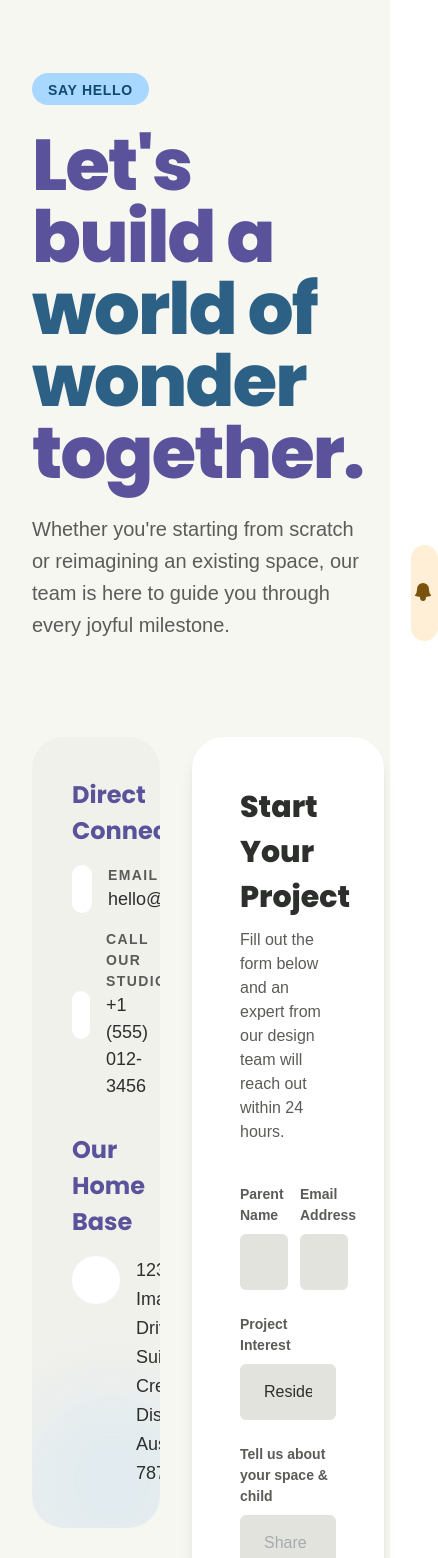
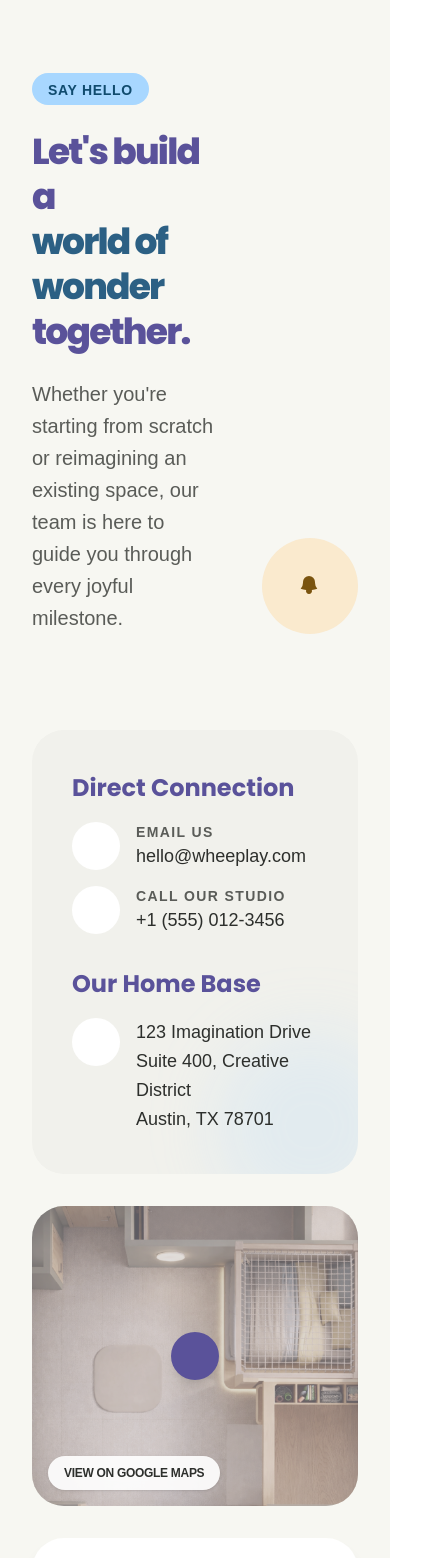
Before and after one commit to Juanhoy/whee, a React (Vite) app: page /contact in a window 390 px wide. Shown: the part 200-1758 px from the top of the page, 438 px wide, since content can reach past the window. Built offline with nearby package versions, Linux system fonts and the light colour scheme.

Commit message:
Add files via upload

```diff
--- a/src/app/pages/Contact.tsx
+++ b/src/app/pages/Contact.tsx
@@ -14,7 +14,7 @@ export function Contact() {
               </span>
             </div>
 
-            <h1 className="font-['Poppins',sans-serif] font-extrabold text-[72px] leading-[72px] tracking-[-1.8px] mb-6">
+            <h1 className="font-['Poppins',sans-serif] font-extrabold text-[36px] sm:text-[48px] md:text-[60px] lg:text-[72px] leading-tight tracking-[-1.8px] mb-6">
               <span className="text-[#5a529a]">Let's build a</span>
               <br />
               <span className="text-[#2c6084]">world of wonder</span>
@@ -36,9 +36,9 @@ export function Contact() {
         </div>
 
         {/* Contact Info and Form Grid */}
-        <div className="grid grid-cols-12 gap-8 mb-24">
+        <div className="flex flex-col lg:grid lg:grid-cols-12 gap-8 mb-24">
           {/* Contact Details & Map */}
-          <div className="col-span-5 flex flex-col gap-8">
+          <div className="lg:col-span-5 flex flex-col gap-8">
             {/* Info Card */}
             <div className="bg-[#f1f1ec] rounded-[32px] p-10 relative overflow-hidden">
               <div className="absolute bg-[rgba(168,215,255,0.2)] blur-[32px] bottom-[-48px] right-[-48px] rounded-full w-[192px] h-[192px]" />
@@ -124,17 +124,16 @@ export function Contact() {
           </div>
 
           {/* Contact Form */}
-          <div className="col-span-7 bg-white rounded-[32px] p-12 shadow-lg">
-            <h2 className="font-['Poppins',sans-serif] font-extrabold text-[30px] text-[#2d2f2c] mb-2">
+          <div className="lg:col-span-7 bg-white rounded-[32px] p-8 md:p-12 shadow-lg">
+            <h2 className="font-['Poppins',sans-serif] font-extrabold text-[24px] md:text-[30px] text-[#2d2f2c] mb-2">
               Start Your Project
             </h2>
             <p className="font-['Manrope',sans-serif] text-[16px] text-[#5a5c58] leading-[24px] mb-10">
-              Fill out the form below and an expert from our design team will reach out within 24<br />
-              hours.
+              Fill out the form below and an expert from our design team will reach out within 24 hours.
             </p>
 
             <form className="flex flex-col gap-6">
-              <div className="grid grid-cols-2 gap-6">
+              <div className="grid grid-cols-1 sm:grid-cols-2 gap-6">
                 <div>
                   <label className="font-['Manrope',sans-serif] font-bold text-[14px] text-[#5a5c58] block mb-2">
                     Parent Name
--- a/src/app/pages/Home.tsx
+++ b/src/app/pages/Home.tsx
@@ -26,7 +26,7 @@ export function Home() {
                 initial={{ opacity: 0, y: 20 }}
                 whileInView={{ opacity: 1, y: 0 }}
                 transition={{ duration: 0.6, delay: 0.1 }}
-                className="font-['Poppins',sans-serif] font-extrabold text-[48px] md:text-[60px] lg:text-[72px] leading-tight mb-6"
+                className="font-['Poppins',sans-serif] font-extrabold text-[40px] sm:text-[48px] md:text-[60px] lg:text-[72px] leading-tight mb-6"
               >
                 <span className="text-[#2d2f2c]">Architects of</span>
                 <br />
--- a/src/app/pages/Solutions.tsx
+++ b/src/app/pages/Solutions.tsx
@@ -17,7 +17,7 @@ export function Solutions() {
               </span>
             </div>
 
-            <h1 className="font-['Poppins',sans-serif] font-extrabold text-[48px] md:text-[60px] lg:text-[72px] leading-tight mb-6">
+            <h1 className="font-['Poppins',sans-serif] font-extrabold text-[36px] sm:text-[48px] md:text-[60px] lg:text-[72px] leading-tight mb-6">
               Comprehensive Play
               <br />
               <span className="text-[#5a529a]">Space Solutions</span>
--- a/src/app/pages/Team.tsx
+++ b/src/app/pages/Team.tsx
@@ -67,7 +67,7 @@ export function Team() {
                 </span>
               </div>
 
-              <h1 className="font-['Poppins',sans-serif] font-extrabold text-[48px] md:text-[60px] lg:text-[72px] leading-tight mb-6">
+              <h1 className="font-['Poppins',sans-serif] font-extrabold text-[40px] sm:text-[48px] md:text-[60px] lg:text-[72px] leading-tight mb-6">
                 <span className="text-[#2d2f2c]">Architects of</span>
                 <br />
                 <span className="text-[#5a529a]">Inclusion.</span>
```
